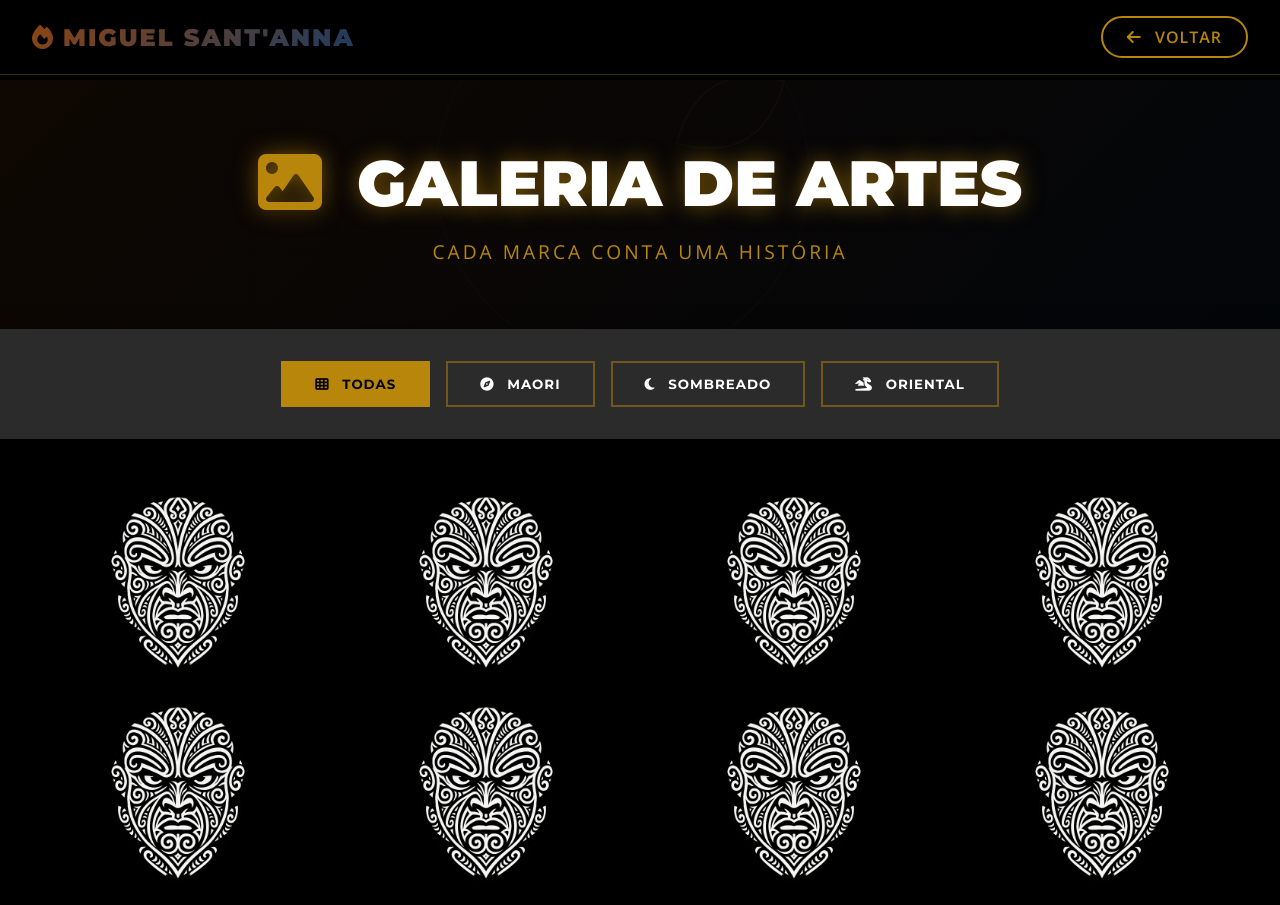
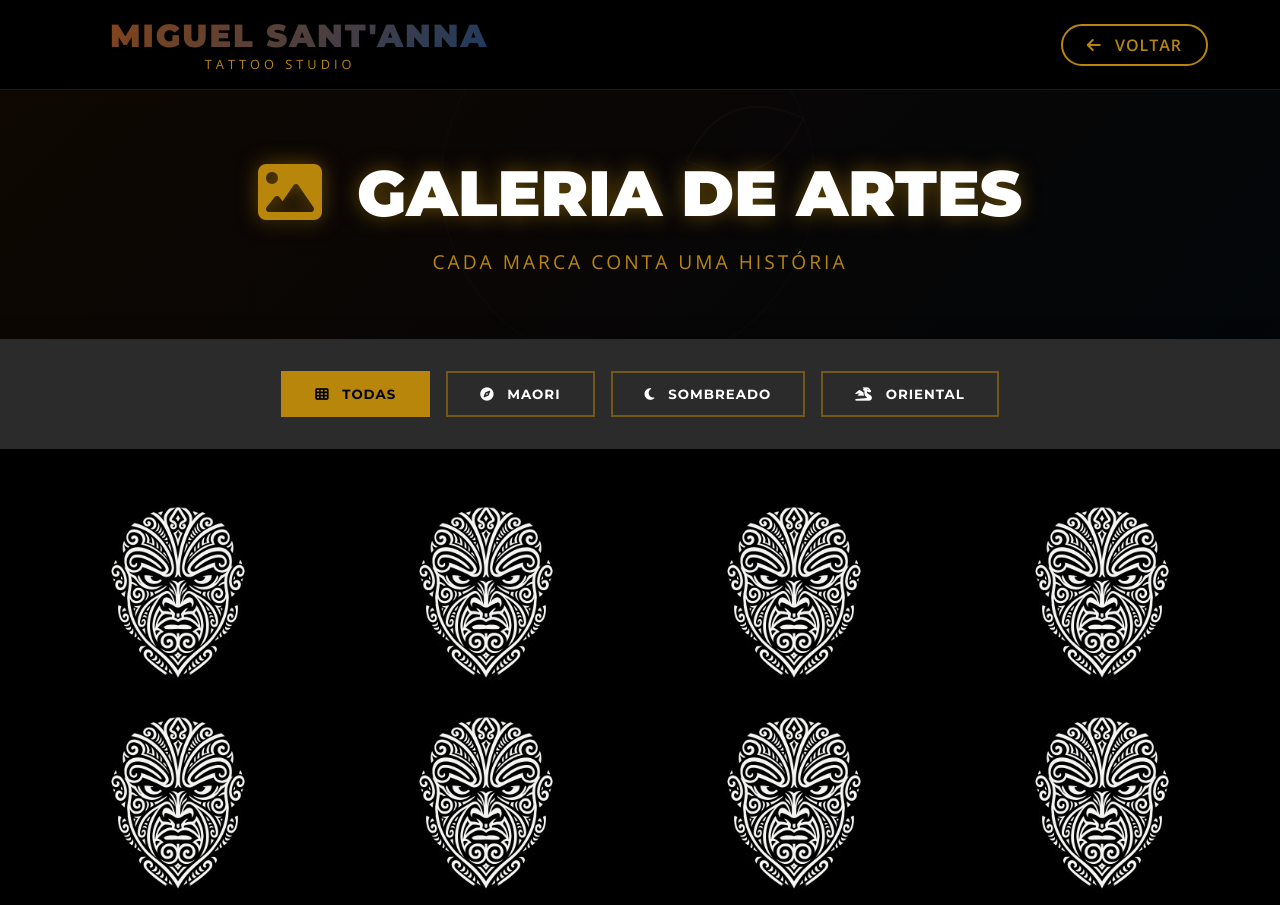
Before and after one commit to JPLabussiereF/miguel-sant-anna-tattoo, a plain HTML site: page assets/pages/galeria.html in a window 1280 px wide. Shown: the top 905 px of the page. Drawn offline with nearby package versions, Linux system fonts and the light colour scheme.

Commit message:
Ajuste no header do galeria.html

```diff
--- a/assets/pages/galeria.html
+++ b/assets/pages/galeria.html
@@ -30,6 +30,9 @@
             --terracota-maori: #8B4513;
             --oceano-pacifico: #1E3A5F;
             --dourado-ancestral: #B8860B;
+
+            /* Transições */
+            --transition-smooth: all 0.3s cubic-bezier(0.4, 0, 0.2, 1);
         }
 
         body {
@@ -54,13 +57,14 @@
             background: rgba(0, 0, 0, 0.9);
             backdrop-filter: blur(10px);
             z-index: 1000;
-            padding: 1rem 2rem;
-            border-bottom: 1px solid rgba(184, 134, 11, 0.3);
+            transition: all 0.3s ease;
+            border-bottom: 1px solid rgba(139, 69, 19, 0.3);
         }
 
         .header-content {
-            max-width: 1400px;
+            max-width: 1200px;
             margin: 0 auto;
+            padding: 1rem 2rem;
             display: flex;
             justify-content: space-between;
             align-items: center;
@@ -69,14 +73,36 @@
         .logo-link {
             text-decoration: none;
             color: var(--branco-puro);
+            cursor: pointer;
+            transition: transform 0.3s ease;
+            display: inline-block;
+        }
+
+        .logo-link:hover {
+            transform: scale(1.05);
+        }
+
+        .logo {
+            display: flex;
+            flex-direction: column;
+        }
+
+        .logo-text {
             font-family: 'Montserrat', sans-serif;
-            font-size: 1.5rem;
+            font-size: 2rem;
             font-weight: 900;
-            letter-spacing: 2px;
             background: linear-gradient(135deg, var(--terracota-maori), var(--oceano-pacifico));
             -webkit-background-clip: text;
             -webkit-text-fill-color: transparent;
             background-clip: text;
+            letter-spacing: 2px;
+        }
+
+        .logo-subtitle {
+            font-size: 0.8rem;
+            letter-spacing: 4px;
+            color: var(--dourado-ancestral);
+            text-align: center;
         }
 
         .back-button {
@@ -99,7 +125,7 @@
 
         /* Hero da Galeria */
         .gallery-hero {
-            margin-top: 80px;
+            margin-top: 90px;
             padding: 4rem 2rem;
             text-align: center;
             background: linear-gradient(135deg, rgba(139, 69, 19, 0.1), rgba(30, 58, 95, 0.1));
@@ -151,7 +177,7 @@
             padding: 2rem;
             background: var(--cinza-carvao);
             position: sticky;
-            top: 80px;
+            top: 90px;
             z-index: 900;
             box-shadow: 0 5px 20px rgba(0, 0, 0, 0.5);
         }
@@ -532,9 +558,15 @@
         }
 
         /* Estilos para ícones */
-        .logo-link i {
+        .logo-text i {
             margin-right: 0.5rem;
             color: var(--terracota-maori);
+            animation: flicker 3s ease-in-out infinite;
+        }
+
+        @keyframes flicker {
+            0%, 100% { opacity: 1; }
+            50% { opacity: 0.7; }
         }
 
         .back-button i {
@@ -589,7 +621,12 @@
     <!-- Header -->
     <header class="gallery-header">
         <div class="header-content">
-            <a href="../../index.html" class="logo-link"><i class="fas fa-fire"></i>MIGUEL SANT'ANNA</a>
+            <a href="../../index.html" class="logo-link">
+                <div class="logo">
+                    <span class="logo-text"><i class="fas fa-fire"></i>MIGUEL SANT'ANNA</span>
+                    <span class="logo-subtitle">TATTOO STUDIO</span>
+                </div>
+            </a>
             <a href="../../index.html" class="back-button"><i class="fas fa-arrow-left"></i> VOLTAR</a>
         </div>
     </header>
@@ -888,6 +925,35 @@
             }, 500);
         });
 
+        // Animação do Header no Scroll (igual ao index.html)
+        class ScrollEffects {
+            constructor() {
+                this.header = document.querySelector('.gallery-header');
+                this.init();
+            }
+
+            init() {
+                // Header scroll effect
+                window.addEventListener('scroll', () => this.handleScroll());
+            }
+
+            handleScroll() {
+                const scrollY = window.scrollY;
+
+                // Header background on scroll
+                if (scrollY > 50) {
+                    this.header.style.background = 'rgba(0, 0, 0, 0.98)';
+                    this.header.style.boxShadow = '0 5px 20px rgba(0, 0, 0, 0.5)';
+                } else {
+                    this.header.style.background = 'rgba(0, 0, 0, 0.9)';
+                    this.header.style.boxShadow = 'none';
+                }
+            }
+        }
+
+        // Inicializar efeitos de scroll
+        new ScrollEffects();
+
         // Animação ao scroll
         const observerOptions = {
             threshold: 0.1,
```
